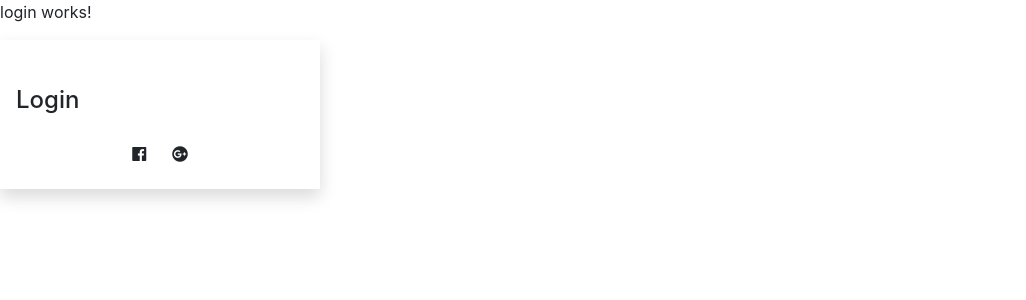
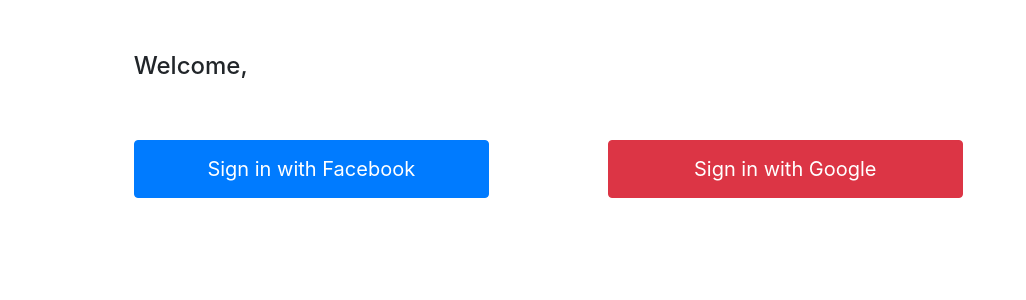
Before and after one commit to kuldeep2019/UserInformation_UI, an Angular app: page /pages/pages/login in a window 1280 px wide. Shown: the top 300 px of the page, without its empty margins (0-1026 px from the left). Built offline with nearby package versions, Linux system fonts and the light colour scheme.

Commit message:
login page ui changes

```diff
--- a/src/app/pages/login/login.component.html
+++ b/src/app/pages/login/login.component.html
@@ -1,25 +1,29 @@
-<p>
-  login works!
-</p>
 
-<div class="auth-wrapper d-flex no-block ">
-  <div class="col-lg-4 col-md-4 col-sm-4 col-xs-4 col-xl-3 shadow p-3" style="height:auto;">
-      <div id="loginform">
-                      <h2 style="margin-top:30px; font-size:24px;margin-bottom:20px">Login</h2>
-                      <div class="row">
-                          <div class="col-xs-12 col-sm-12 col-md-12 m-t-10 text-center">
-                              <div class="social">
+      <div>
+                      <div>
+                      <div class="col-md-10">
+                            <div class="row" style="margin-left:10%;margin-top:5%">
+                                    <div class="col-md-12">
+                                            <h2 style="font-size:24px">Welcome,</h2>
+                                        </div>
+                                        </div>
+
+                      <div class="row" style="margin-left:10%;margin-top:5%">
+                        <div class="col-md-6"><button class="btn btn-primary" style="width:80%" (click)="facebookButton.click()">
                                 <a href="https://localhost:3000/auth/facebook" class="btn  btn-facebook" data-toggle="tooltip" title=""
-                                      data-original-title="Login with Facebook">
-                                      <i aria-hidden="true" class="fab  fa-facebook"></i>
+                                data-original-title="Login with Facebook" #facebookButton>
+                                <span style="color:white;font-size:20px;font-style:Helvetica Neue">Sign in with Facebook</span>
                             </a>
+                          </button></div>
+                          <div class="col-md-6">
+                              <button class="btn btn-danger" style="width:80%" (click)="googleButton.click()">
                                   <a href="https://localhost:3000/auth/google" class="btn btn-googleplus"
-                                      data-toggle="tooltip" title="" data-original-title="Login with Google">
-                                      <i aria-hidden="true" class="fab  fa-google-plus"></i>
+                                      data-toggle="tooltip" title="" data-original-title="Login with Google" #googleButton>
+                                      <span style="color:white;font-size:20px;font-style:Helvetica Neue">Sign in with Google</span>
                                   </a>
+                                  </button>
                                   </div>
                           </div>
                           </div>
                           </div>
       </div>
-</div>
```
Lines whose indentation alone changed are shown as unchanged.
